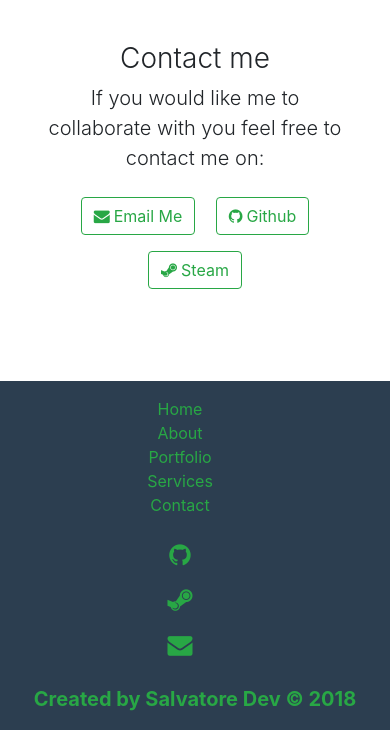
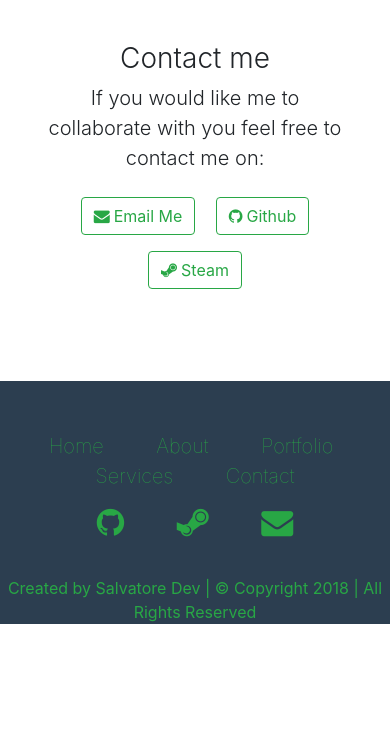
Before and after one commit to SupremeSalvatore/SalvatoreDev, a plain HTML site: page index.html in a window 390 px wide. Shown: the part 6229-6959 px from the top of the page. After the commit the page ends 6869 px from the top, so only its background shows below. Drawn offline with Linux system fonts and the light colour scheme; no server answers.

Commit message:
styling a bit

```diff
--- a/index.html
+++ b/index.html
@@ -332,48 +332,22 @@
 
 
   <footer id="myFooter">
-    <div class="container text-center pt-3">
-      <div class="row w-100">
+    <ul class="list-unstyled list-inline text-center nav-links">
+      <li class="list-inline-item"><a href="#home">Home</a></li>
+      <li class="list-inline-item"><a href="#about">About</a></li>
+      <li class="list-inline-item"><a href="#portfolio">Portfolio</a></li>
+      <li class="list-inline-item"><a href="#services">Services</a></li>
+      <li class="list-inline-item"><a href="#contact">Contact</a></li>
+    </ul>
 
-        <div class="col-sm-6 text-center">
-          <ul class="list-unstyled">
-            <li>
-              <a href="#home">Home</a>
-            </li>
-            <li>
-              <a href="#about">About</a>
-            </li>
-            <li>
-              <a href="#portfolio">Portfolio</a>
-            </li>
-            <li>
-              <a href="#services">Services</a>
-            </li>
-            <li>
-              <a href="#contact">Contact</a>
-            </li>
+          <ul class="list-unstyled list-inline text-center social-links">
+            <li class="list-inline-item"><a href="https://github.com/SupremeSalvatore"><span class="fa fa-github fa-2x"></span></a></li>
+            <li class="list-inline-item"><a href="http://steamcommunity.com/id/supremesalvatore/"><span class="fa fa-steam fa-2x"></span></a></li>
+            <li class="list-inline-item"><a href="mailto:milosposkuricakg@gmail.com"><span class="fa fa-envelope fa-2x"></span></a></li>
           </ul>
-        </div>
-        <div class="col-sm-6 text-center">
-          <ul class="list-unstyled">
-            <li>
-              <a href="https://github.com/SupremeSalvatore"><i class="fa fa-github" aria-hidden="true"></i></a>
-              <li>
-                <a href="http://steamcommunity.com/id/supremesalvatore/"><i class="fa fa-steam" aria-hidden="true"></i></a>
-              </li>
-              <li>
-                <a href="mailto:milosposkuricakg@gmail.com"><i class="fa fa-envelope" aria-hidden="true"></i></a>
-              </li>
-          </ul>
-        </div>
-      </div>
-      <div class="row">
-        <div class="offset-md-2 col-md-8 text-center">
-          <p class="lead font-weight-bold text-center">Created by Salvatore Dev &copy; 2018 </p>
-        </div>
-      </div>
-
-    </div>
+          <div id="copyright" class="text-center">
+            <p>Created by Salvatore Dev | &copy; Copyright 2018 | All Rights Reserved</p>
+          </div>
   </footer>
 
 
```
Also changed, not shown: css/style.css.
